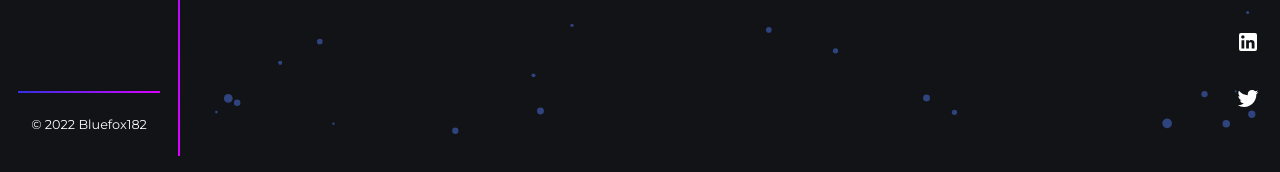
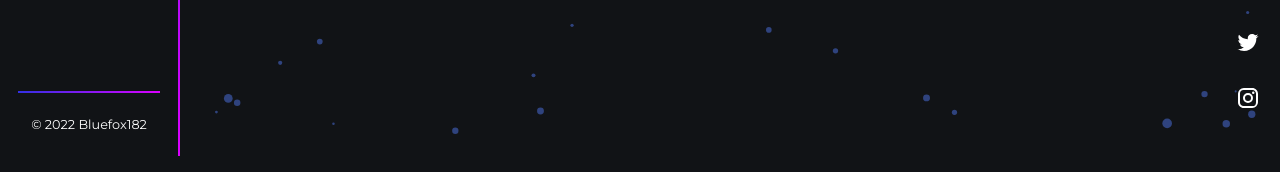
Before and after one commit to Bluefox182/my-portfolio, a React (Create React App) app: page / in a window 1280 px wide. Shown: the part 624-796 px from the top of the page. Built offline with nearby package versions, Linux system fonts and the light colour scheme.

Commit message:
add new icon rrss

```diff
--- a/src/components/SocialIcons.js
+++ b/src/components/SocialIcons.js
@@ -1,25 +1,32 @@
-import React from 'react';
-import styled from 'styled-components';
+import React from "react";
+import styled from "styled-components";
 
-import LinkedInIcon from '@mui/icons-material/LinkedIn';
-import TwitterIcon from '@mui/icons-material/Twitter';
-import GitHubIcon from '@mui/icons-material/GitHub';
+import LinkedInIcon from "@mui/icons-material/LinkedIn";
+import TwitterIcon from "@mui/icons-material/Twitter";
+import GitHubIcon from "@mui/icons-material/GitHub";
+import InstagramIcon from "@mui/icons-material/Instagram";
 
 function SocialIcons() {
   return (
     <StyledSocialIcons>
-      <div className='icons'>
-        <a href='https://github.com/Bluefox182' className='icon i-github'>
+      <div className="icons">
+        <a href="https://github.com/Bluefox182" className="icon i-github">
           <GitHubIcon />
         </a>
         <a
-          href='https://www.linkedin.com/in/fernandogaldos/'
-          className='icon i-linkedin'
+          href="https://www.linkedin.com/in/fernandogaldos/"
+          className="icon i-linkedin"
         >
           <LinkedInIcon />
         </a>
-        <a href='https://twitter.com/bluefox182' className='icon i-twitter'>
+        <a href="https://twitter.com/bluefox182" className="icon i-twitter">
           <TwitterIcon />
+        </a>
+        <a
+          href="https://www.instagram.com/bluefox182.codes/"
+          className="icon i-instagram"
+        >
+          <InstagramIcon />
         </a>
       </div>
     </StyledSocialIcons>
```
